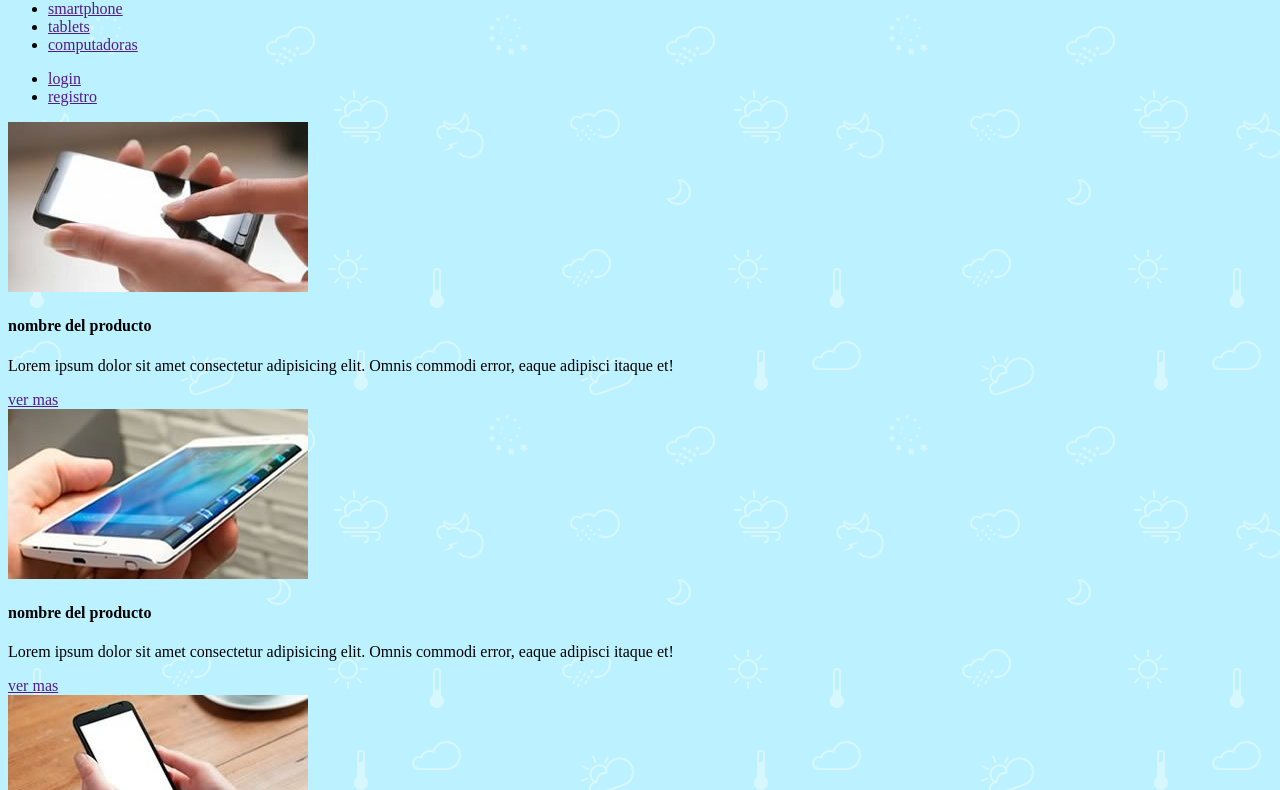
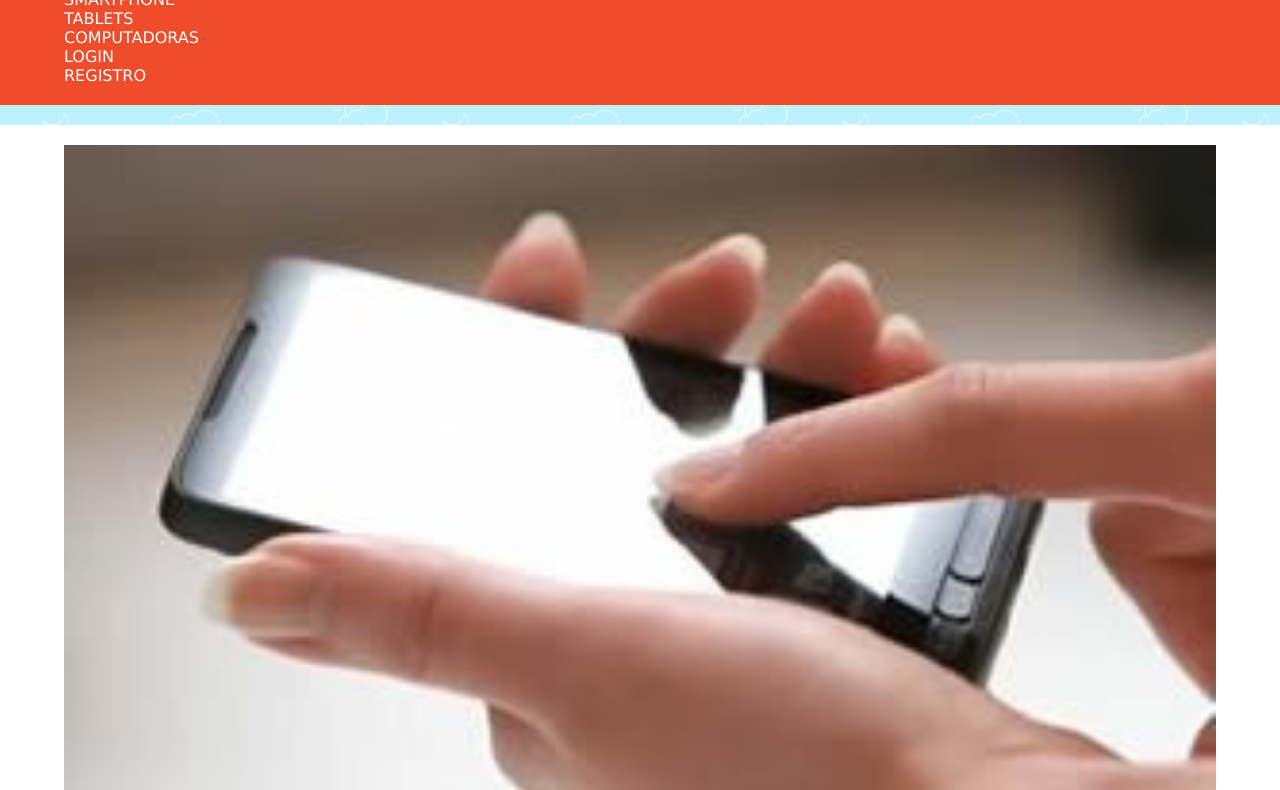
Before and after one commit to chinosama/craftsy, a plain HTML site: page views/index.html in a window 1280 px wide. Shown: the part 75-865 px from the top of the page. Drawn offline with Linux system fonts and the light colour scheme.

Commit message:
avance css home

```diff
--- a/public/css/general.css
+++ b/public/css/general.css
@@ -0,0 +1,22 @@
+*{
+    box-sizing: border-box;
+    margin: 0;
+    padding: 0;
+}
+
+a{
+    text-decoration: none;
+}
+
+li{
+    list-style: none;
+}
+
+body{
+    font-family: Verdana, Geneva, Tahoma, sans-serif;
+    color: #2e2f34;
+}
+
+:root{
+    --color-rojo : #ef4c2b;
+}
--- /dev/null
+++ b/public/css/header.css
@@ -0,0 +1,15 @@
+header{
+    background-color: var(--color-rojo);
+    display: flex;
+    flex-direction: column;
+    justify-content: space-between;
+    padding: 20px 5%;
+    height: 180px;
+    width: 100%;
+    margin-bottom: 20px;
+}
+
+header a{
+    text-transform: uppercase;
+    color: #fff;
+}
--- a/public/css/index.css
+++ b/public/css/index.css
@@ -0,0 +1,56 @@
+.home{
+    background-image: url('/images/bg-2.png');
+}
+
+.home main{
+    display: flex;
+    flex-wrap: wrap;
+}
+
+.home .productos{
+    background-color: #fff;
+    width: 100%;
+    display: flex;
+    flex-wrap: wrap;
+    justify-content: center;
+    margin-bottom: 20px;
+}
+
+.home .productos article{
+    width: 90%;
+    margin: 20px 0;
+}
+
+.home .productos article img{
+    width: 100%;
+}
+
+.home .productos article h4{
+    margin: 10px 0;
+}
+.home .productos article a{
+    background-color: var(--color-rojo);
+    color: #fff;
+    text-transform: uppercase;
+    padding: 8px;
+    display: inline-block;
+    margin: 10px 0;
+}
+
+.home aside{
+    width: 100%;
+}
+
+.home aside h3,.home aside.tutos,.home aside .ads{
+    background-color: #fff;
+    border: 1px solid #a6d0d6;
+    padding: 10px 5%;
+}
+
+.home aside h3{
+    margin-bottom: 20px;
+}
+
+.home aside .ads img{
+    width: 100%;
+}
--- a/public/css/styles.css
+++ b/public/css/styles.css
@@ -1,7 +1,3 @@
-*{
-    box-sizing: border-box;
-}
-
-body{
-    background-image: url("/images/bg-2.png")
-}
+@import url('./general.css');
+@import url('./header.css');
+@import url('./index.css');
--- a/views/index.html
+++ b/views/index.html
@@ -6,8 +6,9 @@
     <meta name="viewport" content="width=device-width, initial-scale=1.0">
     <title>Craftsy</title>
     <link rel="stylesheet" href="/css/styles.css">
+    <script src="https://kit.fontawesome.com/d41001deaf.js" crossorigin="anonymous"></script>
 </head>
-<body>
+<body class="home">
     <header>
         <figure>
             <img src="/images/logo.png" alt="logo">
@@ -25,7 +26,7 @@
         </nav>
     </header>
     <main>
-        <section>
+        <section class="productos">
             <article>
                 <img src="/images/img-phone-01.jpg" alt="phone1">
                 <h4>nombre del producto</h4>
```
